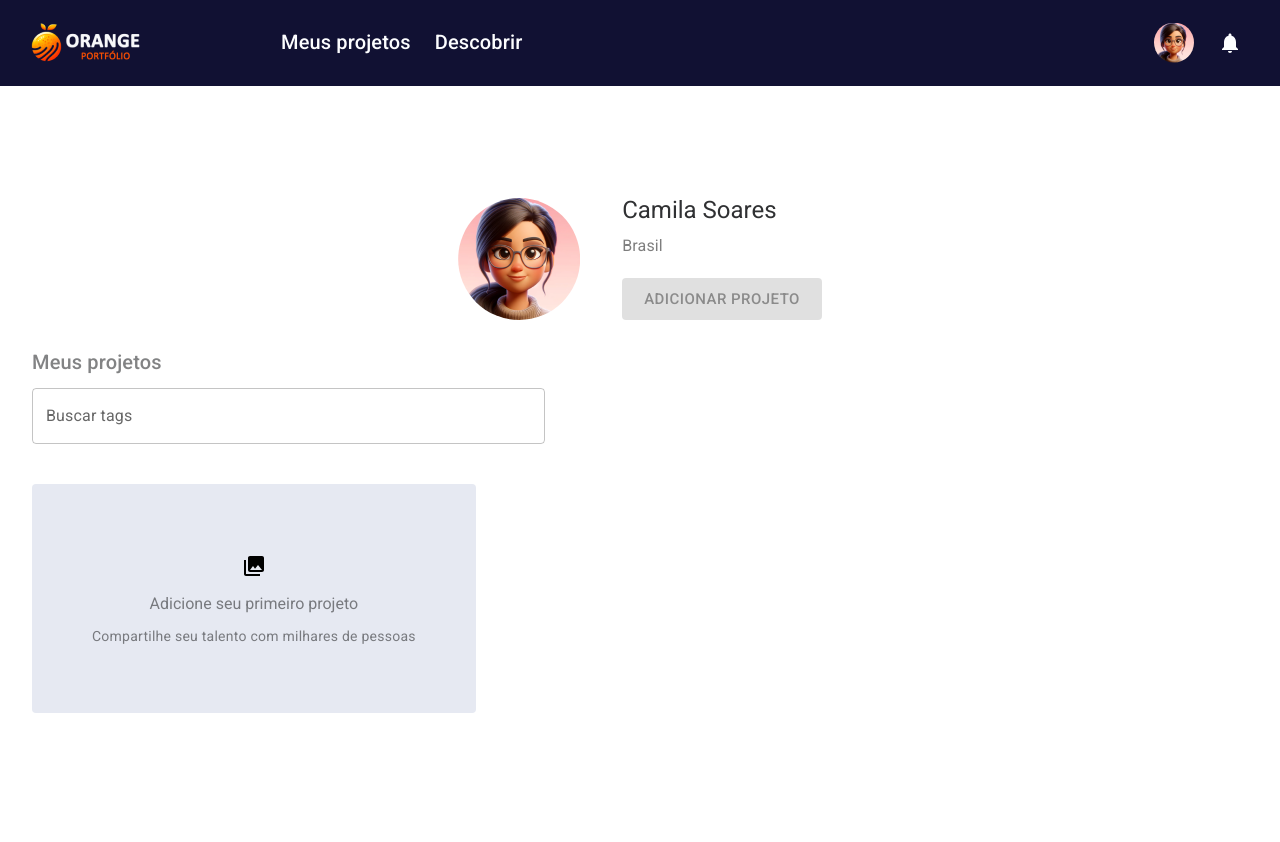
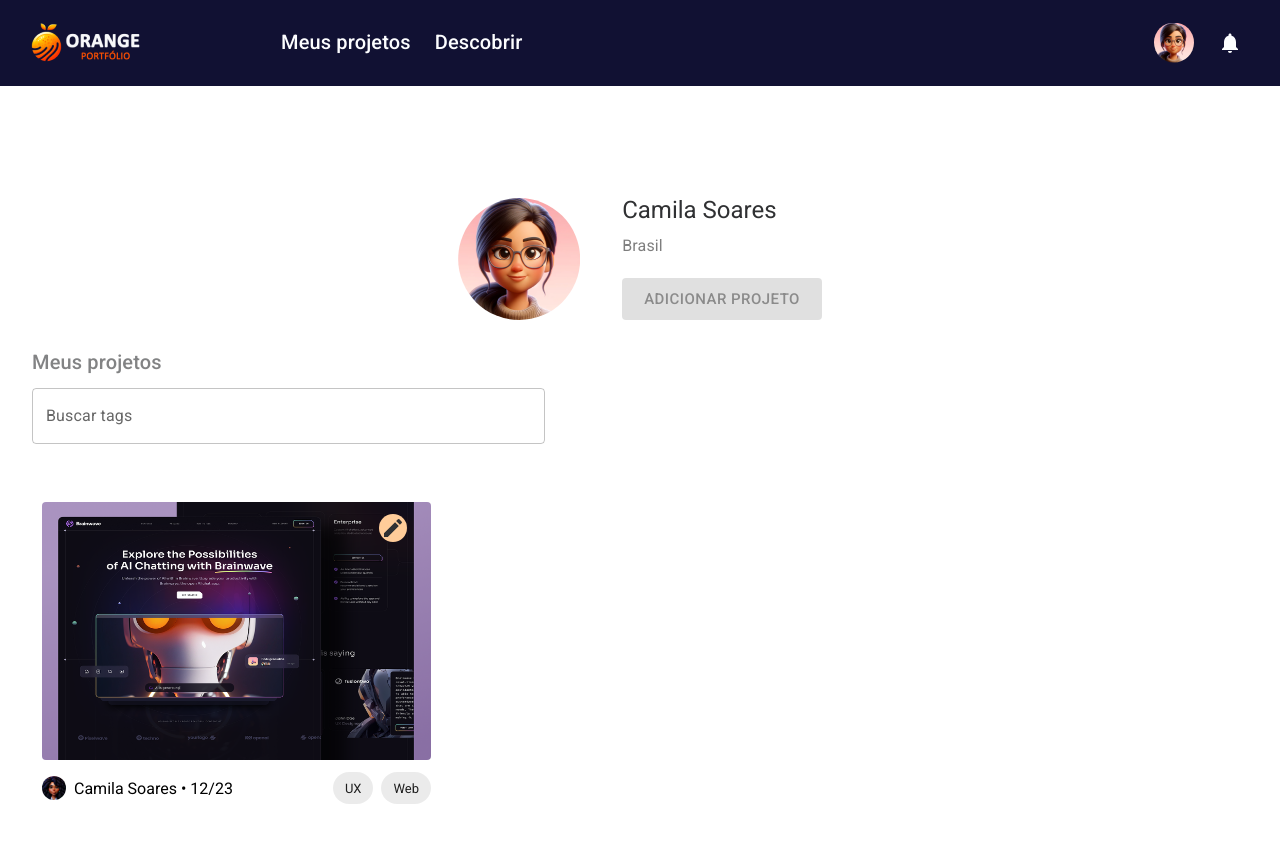
Before and after one commit to PedroFonseca447/orange-portifolio-squad15, a React (Vite) app: page / in a window 1280 px wide. Shown: the top 842 px of the page. Before the commit the page ends 800 px from the top, so only its background shows below. Built offline with nearby package versions, Linux system fonts and the light colour scheme.

Commit message:
Card de projeto finalizado

```diff
--- a/src/App.jsx
+++ b/src/App.jsx
@@ -1,5 +1,6 @@
 import { useState } from 'react'
 import MeusProjetos from './pages/MeusProjetos/MeusProjetos'
+import Descobrir from './pages/Descobrir/descobrir'
 import { BrowserRouter, Route, Routes } from 'react-router-dom'
 
 function App() {
@@ -8,6 +9,7 @@ function App() {
       <Routes>
         <Route exact path='/' element={<MeusProjetos/>}/>
         <Route path='/meus-projetos' element={<MeusProjetos/>}/>
+        <Route path='/descobrir' element={<Descobrir/>}/>
       </Routes>
     </BrowserRouter>
   )
--- a/src/Pages/Descobrir/descobrir.css
+++ b/src/Pages/Descobrir/descobrir.css
@@ -26,7 +26,7 @@ h1{
     border-radius: var(--none, 0px);
 }
 
-.card span {
+.card .card__info {
     display: flex;
     padding: var(--none, 0px);
 
--- a/src/Pages/Descobrir/descobrir.jsx
+++ b/src/Pages/Descobrir/descobrir.jsx
@@ -1,5 +1,7 @@
 import './descobrir.css';
 import TextField from '@mui/material/TextField';
+import Card from '../../components/Card/Card';
+import { useState } from 'react';
 
 export default function Descobrir() {
 
@@ -16,28 +18,28 @@ export default function Descobrir() {
                 {/* Estático */}
                 <div className='card'>
                     <img src="src/assets/card1.png" alt=""/>
-                    <span>
+                    <span className='card__info'>
                         <img src="src/assets/Bianca.png" className='user' alt="" />
                         <p>Bianca Martin • 02/24</p>
                     </span>
                 </div>
                 <div className='card'>
                     <img src="src/assets/card2.png" alt=""/>
-                    <span>
+                    <span className='card__info'>
                         <img src="src/assets/Enzo.png" className='user' alt="" />
                         <p>Enzo Gabriel • 12/23</p>
                     </span>
                 </div>
                 <div className='card'>
                     <img src="src/assets/card3.png" alt=""/>
-                    <span>
+                    <span className='card__info'>
                         <img src="src/assets/Alice.png" className='user' alt="" />
                         <p>Alice Alexandra • 12/23</p>
                     </span>
                 </div>
                 <div className='card'>
                     <img src="src/assets/card4.png" alt=""/>
-                    <span>
+                    <span className='card__info'>
                         <img src="src/assets/Carolina.png" className='user' alt="" />
                         <p>Carolina Valentim • 12/23</p>
                     </span>
--- /dev/null
+++ b/src/components/Card/Card.jsx
@@ -0,0 +1,44 @@
+import React from 'react'
+import './card.css'
+import { Chip, Paper, MenuItem, MenuList } from '@mui/material'
+import EditIcon from '@mui/icons-material/Edit';
+
+const Card = ({data, onEditCard, onDeleteCard, user}) => {
+    const page = window.location.pathname === "/descobrir"
+
+  return (
+    <div className='card'>
+        <div className="card__img">
+            {data?.idUser === user?.id &&
+            <div className="card__edit">
+                <label htmlFor="card__menu-open">
+                    <EditIcon className='card__edit-icon'/>
+                </label>
+                <input type="checkbox" id='card__menu-open'/>
+                <Paper className='card__menu'>
+                    <div className="triangulo">
+                    </div>
+                    <MenuList className='card__menu-list'>
+                        <MenuItem onClick={() => onEditCard(data)}>Editar</MenuItem>
+                        <MenuItem onClick={() => onDeleteCard(data)}>Excluir</MenuItem>
+                    </MenuList>
+                </Paper>
+            </div>}
+            <img src={data?.fotoUser} alt={`Foto de perfil da ${data?.nome}`} />
+        </div>
+        <div className="card__info-tags">
+            <span className='card__info'>
+                <img src={data?.imagem} className='user' alt={data?.titulo} />
+                <p>{data?.nome} {data?.sobrenome} • {data?.data}</p>
+            </span>
+            {!page && <div className="card__tags">
+                {data?.tags?.map(tag => (
+                    <Chip label={tag}/>
+                ))}
+            </div>}
+        </div>
+    </div>
+  )
+}
+
+export default Card
--- /dev/null
+++ b/src/components/Card/card.css
@@ -0,0 +1,102 @@
+.card{
+    display: inline-flex;
+    padding: var(--none);
+
+    flex-direction: column;
+    align-items: flex-start;
+    gap: var(--1);
+    border-radius: var(--none);
+}
+
+.card .card__info-tags{
+    width: 100%;
+    display: flex;
+    justify-content: space-between;
+    align-items: center;
+    gap: 98px;
+}
+
+
+.card .card__info-tags .card__info {
+    display: flex;
+    padding: var(--none);
+
+    align-items: center;
+    gap: var(--1);
+    font-family: var(--roboto);
+}
+
+.card__info-tags .card__info > p{
+    margin: 0;
+}
+
+.card__info-tags .card__tags{
+    display: flex;
+    align-items: center;
+    gap: var(--1);
+}
+
+.card img {
+    width: 389px;
+    height: 258px;
+    border-radius: var(--borderRadius);
+}
+
+.card .user{
+    height: var(--3);
+    width: var(--3);
+    border-radius: var(--none);
+    clip-path: circle();
+}
+
+.card__edit{
+    position: relative;
+    top: 44px;
+    width: 100%;
+    display: flex;
+    align-items: flex-end;
+    justify-content: flex-end;
+}
+.card__edit-icon{
+    margin-right: var(--3);
+    margin-top: var(--2);
+    background-color: var(--Color-Brand-Secundria-Secondary-70);
+    color: var(--Neutral-Colors-Neutral-120);
+    display: flex;
+    padding: 2px;
+    justify-content: center;
+    align-items: center;
+    clip-path: circle();
+    cursor: pointer;
+}
+.card__menu{
+    display: none;
+    position: absolute;
+    top: 55px;
+    right: var(--2);
+    width: 208px;
+}
+.card__menu .triangulo{
+    display: block;
+    width: 15px;
+    height: 15px;
+    transform: rotate(315deg);
+    position: absolute;
+    right: 14px;
+    top: -5px;
+    /* top: 0.002px; */
+    stroke-width: 3px;
+    stroke: #FCFDFF;
+    background-color: #FCFDFF;
+}
+.card__menu-list{
+    width: 100%;
+}
+
+#card__menu-open{
+    display: none;
+}
+
+#card__menu-open:checked ~ .card__menu{
+    display: flex;
+}
--- a/src/components/Menu/menu.css
+++ b/src/components/Menu/menu.css
@@ -83,6 +83,7 @@
     display: none;
     position: absolute;
     top: 75px;
+    z-index: 999;
 }
 
 /** Responsividade **/
--- a/src/index.css
+++ b/src/index.css
@@ -16,6 +16,8 @@
   --Neutral-Colors-Neutral-120: #303133;
   --Neutral-Colors-Neutral-130: ##0B0C0D;
   --Neutral-Colors-Neutral-70: #E6E9F2;
+  --Neutral-Colors-Neutral-110: #515255;
+  --Color-Brand-Secundria-Secondary-70: #FC9;
   --white: #fff;
   --roboto: 'Roboto';
   --action-disabledBackground: rgba(0, 0, 0, 0.12);
--- a/src/pages/MeusProjetos/MeusProjetos.jsx
+++ b/src/pages/MeusProjetos/MeusProjetos.jsx
@@ -1,47 +1,90 @@
-import React, { useState } from 'react'
-import './meusprojetos.css'
-import Menu from '../../components/Menu/Menu'
-import TextField from '@mui/material/TextField';
-import CollectionsIcon from '@mui/icons-material/Collections';
+import React, { useState } from "react";
+import "./meusprojetos.css";
+import Menu from "../../components/Menu/Menu";
+import TextField from "@mui/material/TextField";
+import CollectionsIcon from "@mui/icons-material/Collections";
+import Card from "../../components/Card/Card";
 
 const MeusProjetos = () => {
   const user = {
-    name: 'Camila Soares',
-    country: 'Brasil'
-  }
-  const [projetos, setProjetos] = useState([])
+    nome: "Camila",
+    sobrenome: "Soares",
+    country: "Brasil",
+    id: 1,
+  };
+  const [projetos, setProjetos] = useState([
+    {
+      nome: "Camila",
+      sobrenome: "Soares",
+      titulo: "Ecommerce One Page",
+      data: "12/23",
+      fotoUser: "src/assets/card1.png",
+      imagem: "src/assets/Bianca.png",
+      tags: ["UX", "Web"],
+      descricao:
+        "Temos o prazer de compartilhar com vocês uma variação da nosso primeiro recurso gratuito, Monoceros. É um modelo de uma página para mostrar seus produtos. Tentamos redesenhar uma versão mais B2C e minimalista do nosso primeiro template de e-commerce.",
+      link: "https://gumroad.com/products/wxCSL",
+      idUser: 1,
+      id: 1,
+    },
+  ]);
+  const [tags, setTags] = useState("")
+  const onEditCard = (card) => {};
+
+  const onDeleteCard = (card) => {
+    const deleteProjeto = projetos.filter((projeto) => card?.id !== projeto?.id)
+    setProjetos(deleteProjeto)
+  };
+
   return (
     <>
-        <Menu/>
+      <Menu />
       <section className="card-perfil">
-          <img src='/imgs/Image.png' alt='Sua foto de perfil' className='card-perfil__img'/>
+        <img
+          src="/imgs/Image.png"
+          alt="Sua foto de perfil"
+          className="card-perfil__img"
+        />
         <div className="card-perfil__info">
           <div className="card-perfil__info-user">
-              <h3>{user.name}</h3>
-              <span>{user.country}</span>
+            <h3>
+              {user?.nome} {user?.sobrenome}
+            </h3>
+            <span>{user?.country}</span>
           </div>
           <button>Adicionar projeto</button>
         </div>
       </section>
-        <main className='meus-projetos'>
+      <main className="meus-projetos">
         <h6>Meus projetos</h6>
         <TextField
           id="outlined"
           label="Buscar tags"
-            className='meus-projetos__input-tags'/>
-          {projetos.length === 0 ?
-            <div className='meus-projetos__add-projetos'>
-              <CollectionsIcon className='add-projetos__icon'/>
+          className="meus-projetos__input-tags"
+        />
+        {projetos.length === 0 ? (
+          <div className="meus-projetos__add-projetos">
+            <div className="add-projetos__container">
+              <CollectionsIcon className="add-projetos__icon" />
               <p>Adicione seu primeiro projeto</p>
               <p>Compartilhe seu talento com milhares de pessoas</p>
-            </div> :
-            <div>
-
             </div>
-          }
+          </div>
+        ) : (
+          <div className="cards">
+            {projetos?.map((projeto) => (
+              <Card
+                data={projeto}
+                onEditCard={onEditCard}
+                onDeleteCard={onDeleteCard}
+                user={user}
+              />
+            ))}
+          </div>
+        )}
       </main>
     </>
-  )
-}
+  );
+};
 
-export default MeusProjetos
+export default MeusProjetos;
--- a/src/pages/MeusProjetos/meusprojetos.css
+++ b/src/pages/MeusProjetos/meusprojetos.css
@@ -100,19 +100,19 @@
 }
 
 .meus-projetos__add-projetos{
-    padding: 70px 60px;
-    width: fit-content;
+    display: flex;
+    width: 389px;
+    height: 258px;
+    justify-content: center;
+    align-items: center;
+    gap: 0px;
+    flex-shrink: 0;
     border-radius: var(--borderRadius);
     background-color: var(--Neutral-Colors-Neutral-70);
-    display: flex;
-    flex-direction: column;
-    align-items: center;
-    justify-content: center;
-    gap: var(--2);
     margin-top: 40px;
 }
 
-.meus-projetos__add-projetos p{
+.add-projetos__container p{
     color: var(--Neutral-Colors-Neutral-120);
     font-family:var(--roboto);
     font-style: normal;
@@ -121,12 +121,12 @@
     margin: var(--none);
     text-align: left;
 }
-.meus-projetos__add-projetos p:first-child{
+.add-projetos__container p:first-child{
     line-height: 14px;
     font-size: 14px;
     letter-spacing: 0.5px;
 }
-.meus-projetos__add-projetos p:last-child{
+.add-projetos__container p:last-child{
     line-height: 14px;
     font-size: 14px;
     letter-spacing: 0.25px;
@@ -138,3 +138,14 @@
     flex-shrink: 0;
     color: #323232;
 }
+
+.add-projetos__container{
+    display: flex;
+    flex-direction: column;
+    align-items: center;
+    justify-content: center;
+    gap: var(--2);
+    width: 270px;
+    height: 122px;
+    flex-shrink: 0;
+}
```
Lines whose indentation alone changed are shown as unchanged.
